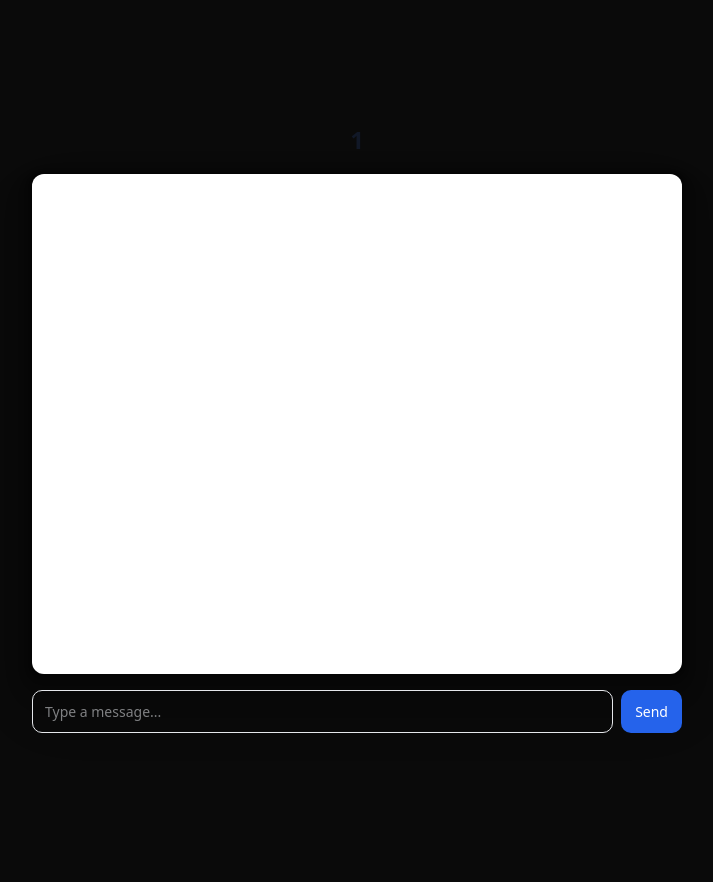
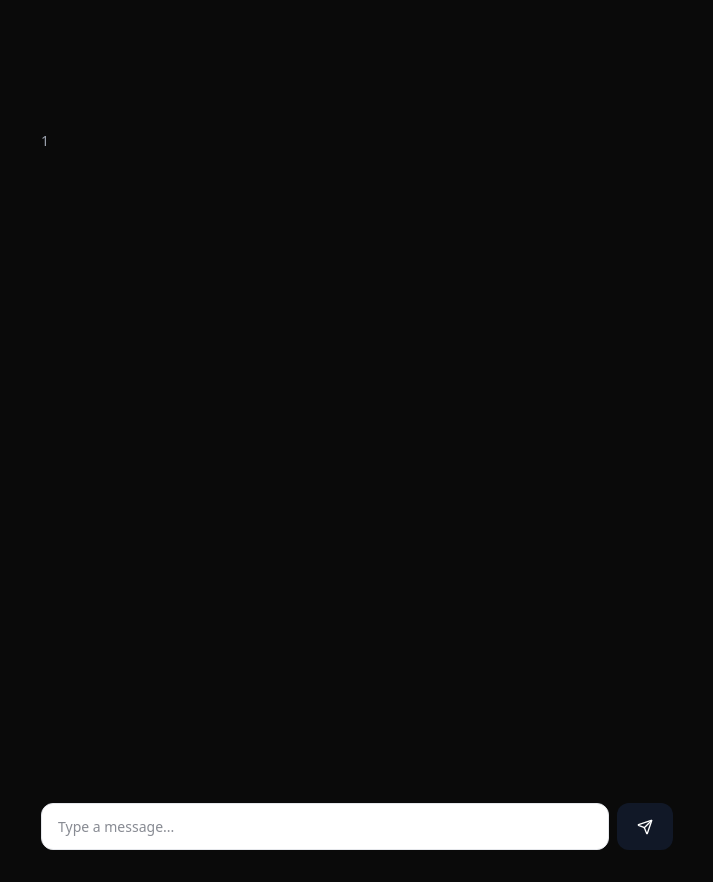
Before and after one commit to INTERACT-LLM/frontend, a Next.js app: page /chat/1 in a window 1280 px wide. Shown: the whole page, without its empty margins (283-996 px from the left). Before the commit the page ends 800 px from the top, so only its background shows below. Built offline with nearby package versions, Linux system fonts and the light colour scheme.

Commit message:
feature: add a nicer interface to chatwindow, but needs to fix positioning of input bar

```diff
--- a/package.json
+++ b/package.json
@@ -9,11 +9,11 @@
     "lint": "eslint"
   },
   "dependencies": {
+    "lucide-react": "^1.8.0",
     "next": "16.2.3",
     "prettier": "^3.8.2",
     "react": "19.2.4",
     "react-dom": "19.2.4",
-    "react-feather": "^2.0.10",
     "swr": "^2.4.1"
   },
   "devDependencies": {
--- /dev/null
+++ b/src/components/AssistantMessage/AssistantMessage.js
@@ -0,0 +1,17 @@
+import ChatMessage from "@/components/ChatMessage/ChatMessage";
+import styles from "./AssistantMessage.module.css";
+
+
+export default function AssistantMessage({ content }) {
+  const avatar = (
+    <div className={styles.avatar}>AI</div>
+  );
+
+  return (
+    <ChatMessage
+      content={content}
+      bubbleClassName={styles.bubble}
+      avatar={avatar}
+    />
+  );
+}
--- /dev/null
+++ b/src/components/AssistantMessage/AssistantMessage.module.css
@@ -0,0 +1,18 @@
+.bubble {
+  border-radius: 14px 14px 14px 4px;
+  color: #4a4b57;
+}
+
+.avatar {
+  width: 28px;
+  height: 28px;
+  border-radius: 50%;
+  flex-shrink: 0;
+  display: flex;
+  align-items: center;
+  justify-content: center;
+  font-size: 11px;
+  font-weight: 500;
+  background: #e4e6f5;
+  color: #3b4ac4;
+}
--- /dev/null
+++ b/src/components/ChatMessage/ChatMessage.js
@@ -0,0 +1,15 @@
+import styles from './ChatMessage.module.css';
+
+export default function Message({
+  content,
+  bubbleClassName = '',
+  rowClassName = '',
+}) {
+  return (
+    <div className={`${styles.row} ${rowClassName}`}>
+      <div className={`${styles.bubble} ${bubbleClassName}`}>
+        {content}
+      </div>
+    </div>
+  );
+}
--- /dev/null
+++ b/src/components/ChatMessage/ChatMessage.module.css
@@ -0,0 +1,13 @@
+.bubble {
+  max-width: 72%;
+  padding: 9px 13px;
+  font-size: 14px;
+  line-height: 1.55;
+  color: #1a1a1a;
+}
+
+.row {
+  display: flex;
+  align-items: flex-end;
+  gap: 8px;
+}
--- a/src/components/ChatWindow/ChatWindow.js
+++ b/src/components/ChatWindow/ChatWindow.js
@@ -3,7 +3,15 @@
 import React from 'react';
 const ENDPOINT = 'http://localhost:8000/api/chat';
 
+import { Send } from "lucide-react";
 import styles from './ChatWindow.module.css';
+import UserMessage from '@/components/UserMessage/UserMessage';
+import AssistantMessage from '@/components/AssistantMessage/AssistantMessage';
+
+const messageComponents = {
+  user: UserMessage,
+  assistant: AssistantMessage,
+};
 
 export default function ChatWindow({ chatType }) {
   const [content, setContent] = React.useState('');
@@ -49,11 +57,12 @@ export default function ChatWindow({ chatType }) {
     <div className={styles.wrapper}>
         <h1 className={styles.typeTitle}>{chatType.toUpperCase()}</h1>
         <div className={styles.chatWindow}>
-        {chat.map((msg, i) => (
-            <div key={i}>
-            <b>{msg.role}:</b> {msg.content}
-            </div>
-        ))}
+          {chat.map((msg, i) => {
+            const MessageComponent = messageComponents[msg.role];
+            return MessageComponent
+              ? <MessageComponent key={i} content={msg.content} />
+              : null;
+          })}
         </div>
 
         <form onSubmit={sendContent} className={styles.inputRow}>
@@ -66,7 +75,7 @@ export default function ChatWindow({ chatType }) {
         />
 
         <button type="submit" className={styles.button}>
-            Send
+            <Send size={16} />
         </button>
         </form>
     </div>
--- a/src/components/ChatWindow/ChatWindow.module.css
+++ b/src/components/ChatWindow/ChatWindow.module.css
@@ -1,91 +1,69 @@
 .wrapper {
   display: flex;
   flex-direction: column;
-  align-items: center;
-
-  gap: 16px;
-
-  padding: 40px;
+  height: 100vh;
+  max-width: 680px;
+  margin: 0 auto;
+  padding: 48px 24px 24px;
+  gap: 20px;
+  box-sizing: border-box;
 }
 
 .typeTitle {
-  font-size: 24px;
-  font-weight: 600;
-  color: #111827;
+  font-size: 14px;
+  font-weight: 500;
+  color: #9ca3af;
+  letter-spacing: 0.08em;
+  text-transform: uppercase;
+  flex-shrink: 0;
 }
 
 .chatWindow {
-  background: white;
-
-  width: 100%;
-  max-width: 650px;
-
-  height: 500px;
-
-  margin: 0 auto;
-
-  padding: 24px;
-
-  border-radius: 12px;
-
-  box-shadow:
-    0px 1px 2px hsl(0deg 0% 0% / 0.15),
-    0px 2px 4px hsl(0deg 0% 0% / 0.15),
-    0px 4px 8px hsl(0deg 0% 0% / 0.125),
-    0px 8px 16px hsl(0deg 0% 0% / 0.125),
-    0px 16px 32px hsl(0deg 0% 0% / 0.1),
-    0px 32px 64px hsl(0deg 0% 0% / 0.1);
-
-  /* KEY FIX */
+  flex: 1;
+  min-height: 0;
   overflow-y: auto;
-
-  /* nice chat spacing */
   display: flex;
   flex-direction: column;
-  gap: 10px;
+  gap: 16px;
+  padding: 8px 0;
 }
 
-/* shared page centering wrapper behavior */
 .inputRow {
   display: flex;
-  width: 100%;
-  max-width: 650px;
-
-  margin: 0 auto;
-
+  flex-shrink: 0;
   gap: 8px;
+  padding-bottom: 8px;
 }
 
 .input {
   flex: 1;
-  padding: 10px 12px;
-
+  padding: 12px 16px;
   border: 1px solid #e5e7eb;
-  border-radius: 10px;
-
+  border-radius: 12px;
   outline: none;
   font-size: 14px;
+  background: #ffffff;
+  color: #111827;
+  transition: border-color 0.15s;
 }
 
 .input:focus {
-  border-color: #2563eb;
+  border-color: #d1d5db;
 }
 
 .button {
-  padding: 10px 14px;
-
+  padding: 12px 20px;
   border: none;
-  border-radius: 10px;
-
-  background: #2563eb;
+  border-radius: 12px;
+  background: #111827;
   color: white;
-
   cursor: pointer;
   font-size: 14px;
-
+  font-weight: 500;
   white-space: nowrap;
+  transition: opacity 0.15s;
 }
 
 .button:hover {
-  background: #1d4ed8;
+  opacity: 0.8;
 }
--- /dev/null
+++ b/src/components/UserMessage/UserMessage.js
@@ -0,0 +1,12 @@
+import ChatMessage from "@/components/ChatMessage/ChatMessage";
+import styles from "./UserMessage.module.css";
+
+export default function UserMessage({ content }) {
+  return (
+    <ChatMessage
+      content={content}
+      rowClassName={styles.row}
+      bubbleClassName={styles.bubble}
+    />
+  );
+}
--- /dev/null
+++ b/src/components/UserMessage/UserMessage.module.css
@@ -0,0 +1,9 @@
+.row {
+  flex-direction: row-reverse;
+}
+
+.bubble {
+  border: 0.5px solid #d8d9e2;
+  border-radius: 14px 14px 4px 14px;
+  background: #ffffff;
+}
```
Also changed, not shown: src/app/globals.css (line endings or trailing spaces), 1 other file (tests, documents, lock files or other folders).
